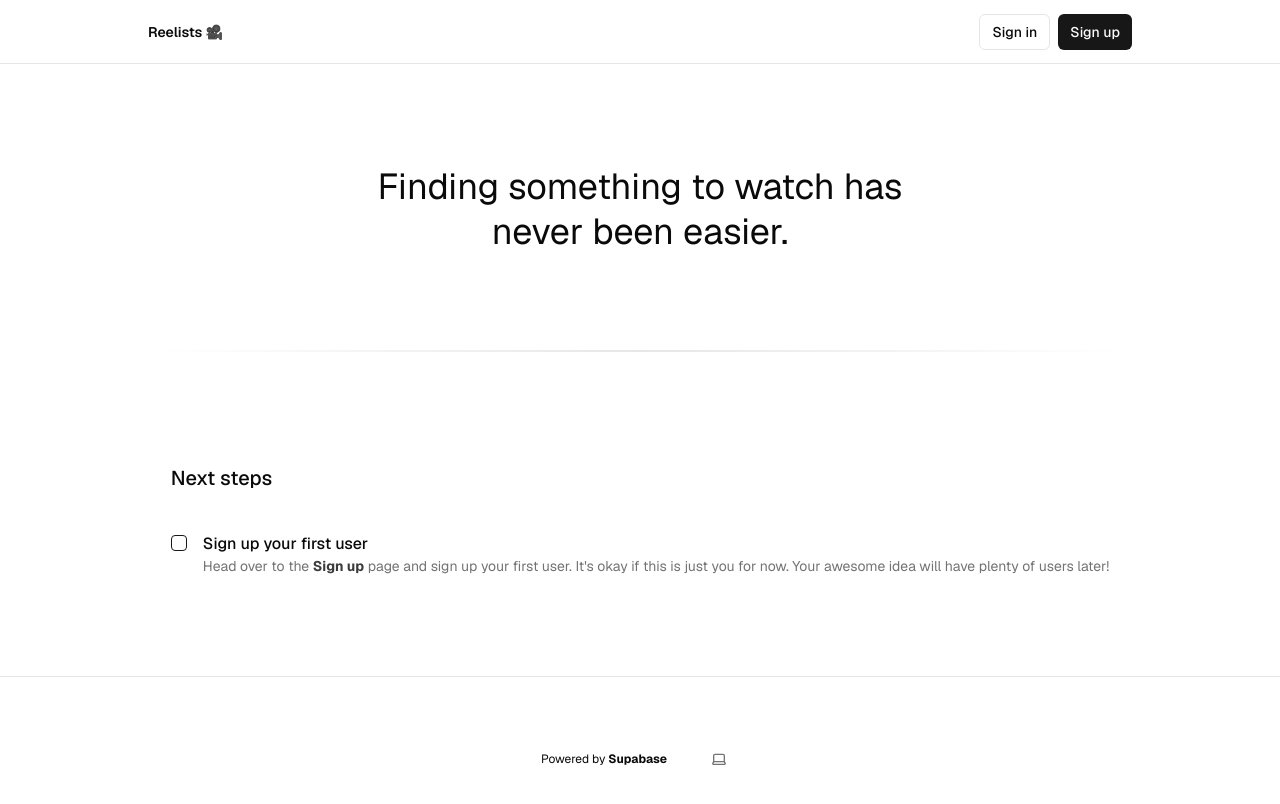
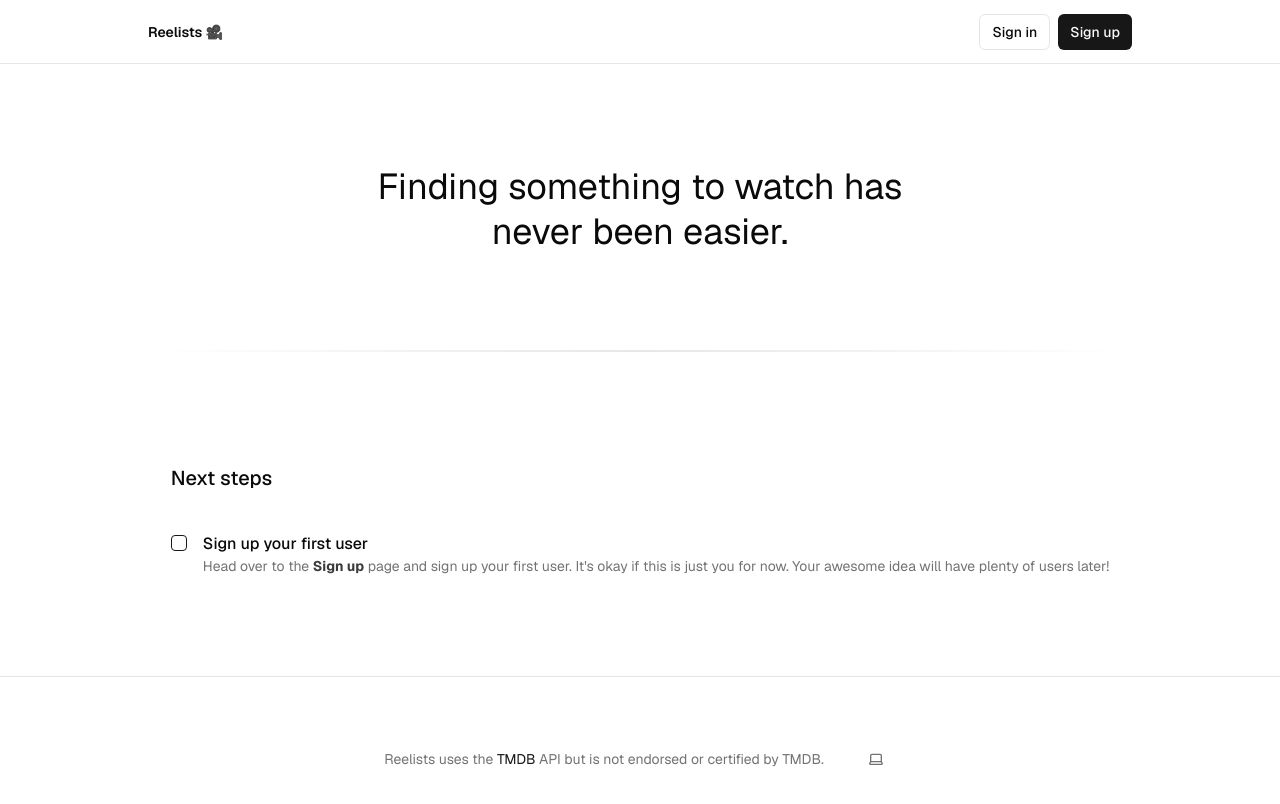
Before and after one commit to joayo13/nextjs-supabaseauth-starter, a Next.js app: page / in a window 1280 px wide. Shown: the top 804 px of the page. Built offline with nearby package versions, Linux system fonts and the light colour scheme; no server answers.

Commit message:
included tmdb attribution

```diff
--- a/app/layout.tsx
+++ b/app/layout.tsx
@@ -2,6 +2,7 @@ import DeployButton from "@/components/deploy-button";
 import { EnvVarWarning } from "@/components/env-var-warning";
 import HeaderAuth from "@/components/header-auth";
 import { ThemeSwitcher } from "@/components/theme-switcher";
+import { TMDBAttribution } from "@/components/tmdb-attribution";
 import { hasEnvVars } from "@/utils/supabase/check-env-vars";
 import { Geist } from "next/font/google";
 import { ThemeProvider } from "next-themes";
@@ -54,17 +55,7 @@ export default function RootLayout({
               </div>
 
               <footer className="w-full flex items-center justify-center border-t mx-auto text-center text-xs gap-8 py-16">
-                <p>
-                  Powered by{" "}
-                  <a
-                    href="https://supabase.com/?utm_source=create-next-app&utm_medium=template&utm_term=nextjs"
-                    target="_blank"
-                    className="font-bold hover:underline"
-                    rel="noreferrer"
-                  >
-                    Supabase
-                  </a>
-                </p>
+                <TMDBAttribution />
                 <ThemeSwitcher />
               </footer>
             </div>
--- /dev/null
+++ b/components/tmdb-attribution.tsx
@@ -0,0 +1,18 @@
+import Link from 'next/link';
+
+export function TMDBAttribution() {
+    return (
+        <div className="text-sm text-muted-foreground">
+            Reelists uses the{' '}
+            <Link
+                href="https://www.themoviedb.org"
+                target="_blank"
+                rel="noopener noreferrer"
+                className="text-primary hover:underline"
+            >
+                TMDB
+            </Link>{' '}
+            API but is not endorsed or certified by TMDB.
+        </div>
+    );
+}
```
